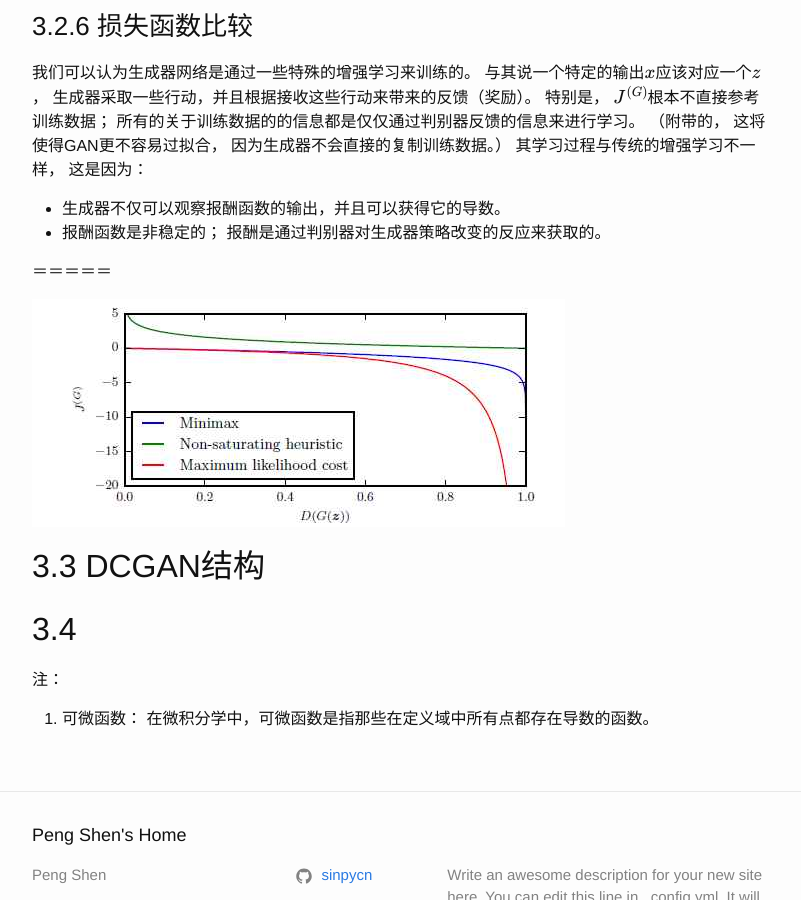
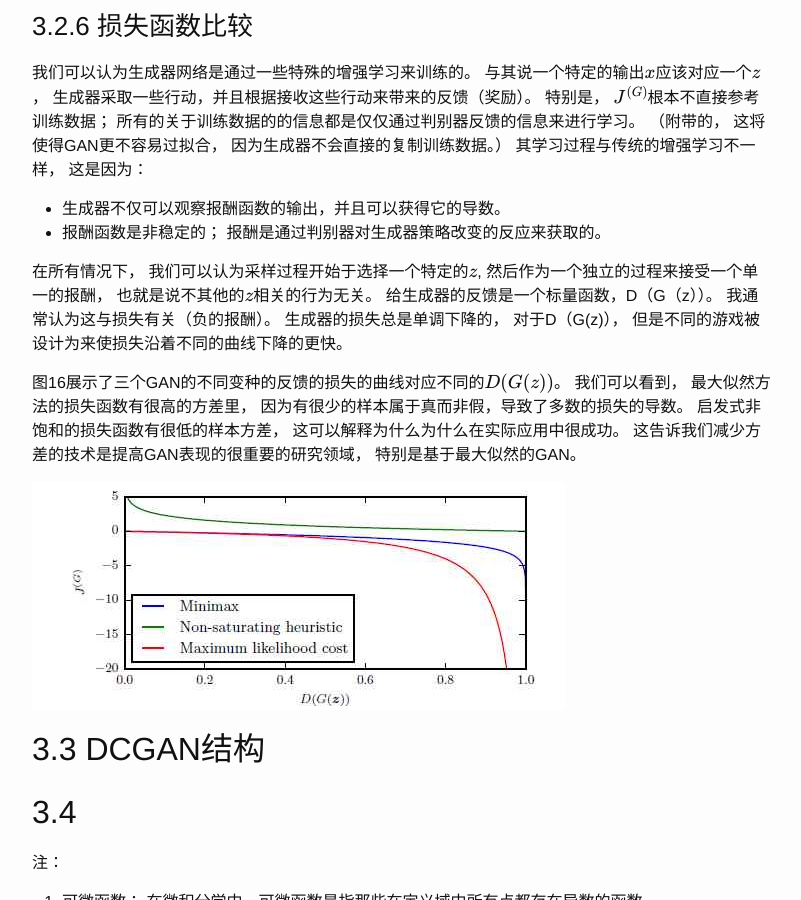
Before and after one commit to sinpycn/sinpycn.github.io, a Jekyll site: the page built from _posts/research/2017-05-03-NIPS2016-GAN-Tutorial-:-How-do-GANs-work.md, in a window 1280 px wide and 900 px high, scrolled down 5696 px. Shown: the whole window, without its empty margins (238-1039 px from the left). Built offline with Jekyll 4.4.1, drawn with Linux system fonts in a browser that asks for light colours; formulas are drawn with MathJax 3.

Commit message:
Update 2017-05-03-NIPS2016-GAN-Tutorial-:-How-do-GANs-work.md

```diff
--- a/_posts/research/2017-05-03-NIPS2016-GAN-Tutorial-:-How-do-GANs-work.md
+++ b/_posts/research/2017-05-03-NIPS2016-GAN-Tutorial-:-How-do-GANs-work.md
@@ -168,8 +168,15 @@ GAN产生锐化图像的原因还没有完全的明确。 可能是因为使用G
 * 生成器不仅可以观察报酬函数的输出，并且可以获得它的导数。
 * 报酬函数是非稳定的； 报酬是通过判别器对生成器策略改变的反应来获取的。
 
-＝＝＝＝＝
+在所有情况下， 我们可以认为采样过程开始于选择一个特定的$$z$$, 然后作为一个独立的过程来接受一个单一的报酬， 也就是说不其他的$$z$$相关的行为无关。
+给生成器的反馈是一个标量函数，D（G（z））。
+我通常认为这与损失有关（负的报酬）。
+生成器的损失总是单调下降的， 对于D（G(z)）， 但是不同的游戏被设计为来使损失沿着不同的曲线下降的更快。
 
+图16展示了三个GAN的不同变种的反馈的损失的曲线对应不同的$$D(G(z))$$。
+我们可以看到， 最大似然方法的损失函数有很高的方差里， 因为有很少的样本属于真而非假，导致了多数的损失的导数。
+启发式非饱和的损失函数有很低的样本方差， 这可以解释为什么为什么在实际应用中很成功。
+这告诉我们减少方差的技术是提高GAN表现的很重要的研究领域， 特别是基于最大似然的GAN。
 
 ![Figure 16](/images/201705/03/fig16.jpg)
 
```
